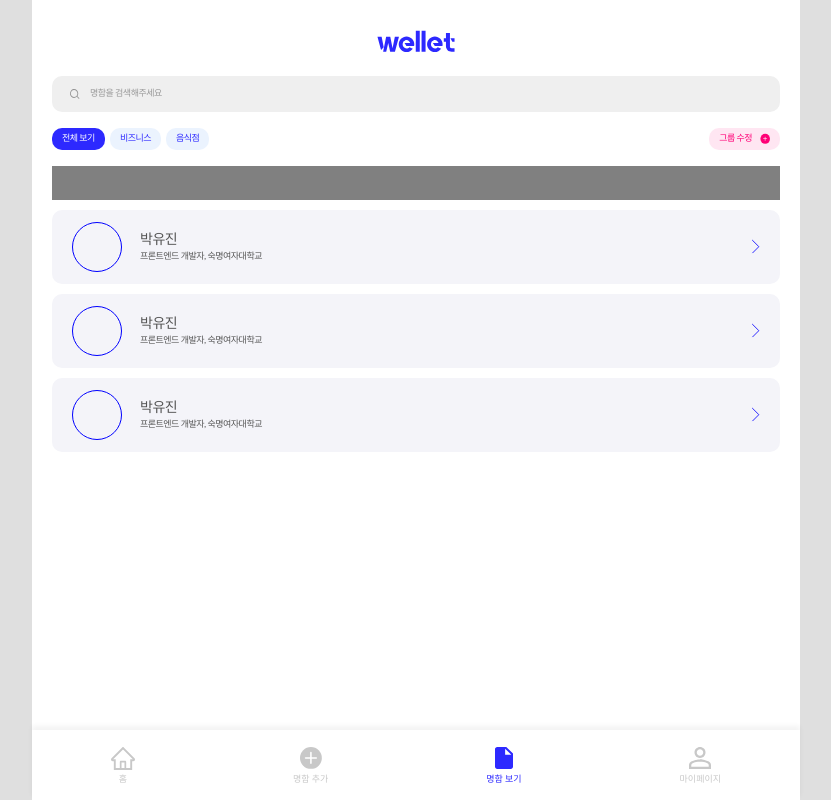
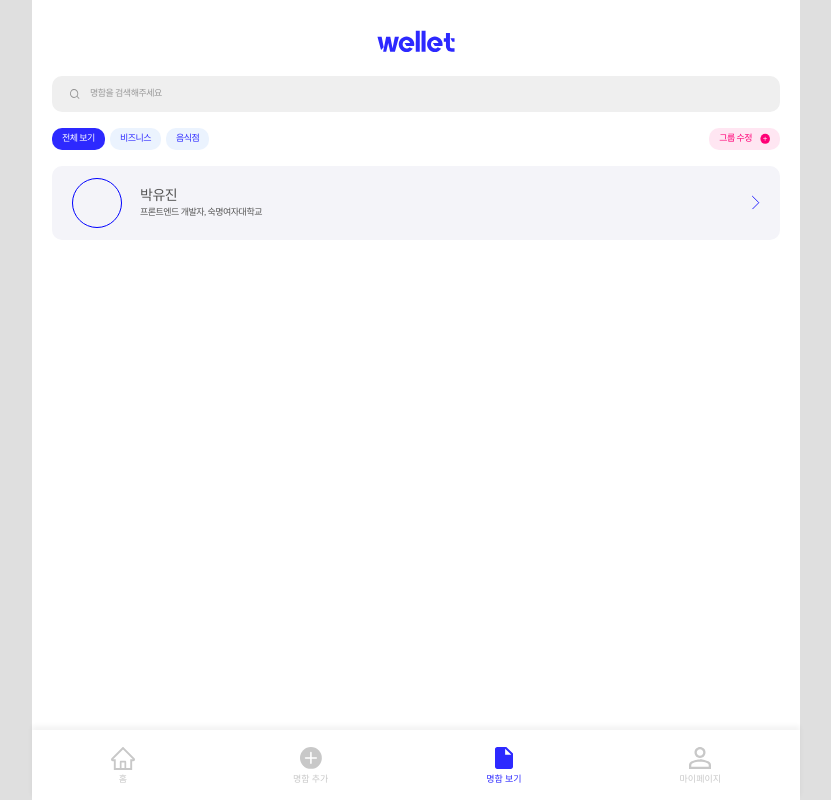
Before and after one commit to APPS-sookmyung/2024-WELLET-client, a React (Vite) app: page /card in a window 1280 px wide. Shown: the whole page, without its empty margins (224-1055 px from the left). Built offline with nearby package versions, Linux system fonts and the light colour scheme; a web font is replaced by a local one.

Commit message:
feat: 명함 컴포넌트 구현

```diff
--- a/src/components/CardInfo/CardInfo.jsx
+++ b/src/components/CardInfo/CardInfo.jsx
@@ -1,6 +1,20 @@
 import React from 'react';
 import * as S from './CardInfo.style';
+import arrowRight from '../../icons/icon-arrow-right.svg';
 
 export default function CardInfo() {
-  return <S.CardInfo></S.CardInfo>;
+  return (
+    <S.Card>
+      <S.CardWrapper>
+        <S.ImgWrapper></S.ImgWrapper>
+        <S.Info>
+          <S.Name>박유진</S.Name>
+          <S.Job>프론트엔드 개발자, 숙명여자대학교</S.Job>
+        </S.Info>
+      </S.CardWrapper>
+      <S.ArrowRightIcon>
+        <img src={arrowRight} alt='' />
+      </S.ArrowRightIcon>
+    </S.Card>
+  );
 }
--- a/src/components/CardInfo/CardInfo.style.jsx
+++ b/src/components/CardInfo/CardInfo.style.jsx
@@ -1,9 +1,50 @@
 import styled from '@emotion/styled';
 
-export const CardInfo = styled.div`
+export const Card = styled.div`
   display: flex;
+  justify-content: space-between;
+  align-items: center;
+  height: 74px;
+  border-radius: 10px;
+  background: #f4f4f9;
+  padding: 12px 12px;
+`;
+
+export const CardWrapper = styled.div`
+  display: flex;
+  justify-content: space-between;
+  padding: 0 8px;
+`;
+
+export const ImgWrapper = styled.div`
+  width: 50px;
+  height: 50px;
+  flex-shrink: 0;
+  border: 1px solid blue;
+  border-radius: 50px;
+`;
+
+export const Info = styled.div`
+  display: flex;
+  flex-direction: column;
   justify-content: center;
-  padding: 10px 0 24px;
-  height: 20px;
-  background-color: gray;
+  padding: 0 18px;
 `;
+export const Name = styled.h1`
+  color: var(--grey3, #555);
+  font-size: 14px;
+  font-weight: 500;
+  line-height: 150%;
+  letter-spacing: -0.5px;
+`;
+
+export const Job = styled.p`
+  color: var(--grey3, #555);
+  font-size: 9px;
+  line-height: 150%;
+  letter-spacing: -0.5px;
+`;
+
+export const ArrowRightIcon = styled.button`
+  padding: 0 8px;
+`;
--- a/src/pages/ViewCardPage/ViewCardPage.jsx
+++ b/src/pages/ViewCardPage/ViewCardPage.jsx
@@ -7,8 +7,7 @@ import {
   CardInfo,
 } from '../../components';
 import more from '../../icons/icon-more.svg';
-import arrowRight from '../../icons/icon-arrow-right.svg';
-import { act, useState } from 'react';
+import { useState } from 'react';
 
 export default function ViewCardPage() {
   const [activeButton, setActiveButton] = useState('전체 보기');
@@ -40,45 +39,10 @@ export default function ViewCardPage() {
             </S.MoreIcon>
           </S.EditBtnWrapper>
         </S.ButtonContainer>
+
         {/* 명함 */}
         <S.CardContainer>
           <CardInfo />
-          <S.Card>
-            <S.CardWrapper>
-              <S.ImgWrapper></S.ImgWrapper>
-              <S.Info>
-                <S.Name>박유진</S.Name>
-                <S.Job>프론트엔드 개발자, 숙명여자대학교</S.Job>
-              </S.Info>
-            </S.CardWrapper>
-            <S.ArrowRightIcon>
-              <img src={arrowRight} alt='' />
-            </S.ArrowRightIcon>
-          </S.Card>
-          <S.Card>
-            <S.CardWrapper>
-              <S.ImgWrapper></S.ImgWrapper>
-              <S.Info>
-                <S.Name>박유진</S.Name>
-                <S.Job>프론트엔드 개발자, 숙명여자대학교</S.Job>
-              </S.Info>
-            </S.CardWrapper>
-            <S.ArrowRightIcon>
-              <img src={arrowRight} alt='' />
-            </S.ArrowRightIcon>
-          </S.Card>
-          <S.Card>
-            <S.CardWrapper>
-              <S.ImgWrapper></S.ImgWrapper>
-              <S.Info>
-                <S.Name>박유진</S.Name>
-                <S.Job>프론트엔드 개발자, 숙명여자대학교</S.Job>
-              </S.Info>
-            </S.CardWrapper>
-            <S.ArrowRightIcon>
-              <img src={arrowRight} alt='' />
-            </S.ArrowRightIcon>
-          </S.Card>
         </S.CardContainer>
       </S.ViewCardPage>
       <TabBar />
--- a/src/pages/ViewCardPage/ViewCardPage.style.jsx
+++ b/src/pages/ViewCardPage/ViewCardPage.style.jsx
@@ -70,53 +70,3 @@ export const CardContainer = styled.div`
   flex-direction: column;
   gap: 10px;
 `;
-
-export const Card = styled.div`
-  display: flex;
-  justify-content: space-between;
-  align-items: center;
-  height: 74px;
-  /* flex-shrink: 0; */
-  border-radius: 10px;
-  background: #f4f4f9;
-  padding: 12px 12px;
-`;
-
-export const CardWrapper = styled.div`
-  display: flex;
-  justify-content: space-between;
-  padding: 0 8px;
-`;
-
-export const ImgWrapper = styled.div`
-  width: 50px;
-  height: 50px;
-  flex-shrink: 0;
-  border: 1px solid blue;
-  border-radius: 50px;
-`;
-
-export const Info = styled.div`
-  display: flex;
-  flex-direction: column;
-  justify-content: center;
-  padding: 0 18px;
-`;
-export const Name = styled.h1`
-  color: var(--grey3, #555);
-  font-size: 14px;
-  font-weight: 500;
-  line-height: 150%;
-  letter-spacing: -0.5px;
-`;
-
-export const Job = styled.p`
-  color: var(--grey3, #555);
-  font-size: 9px;
-  line-height: 150%;
-  letter-spacing: -0.5px;
-`;
-
-export const ArrowRightIcon = styled.button`
-  padding: 0 8px;
-`;
```
